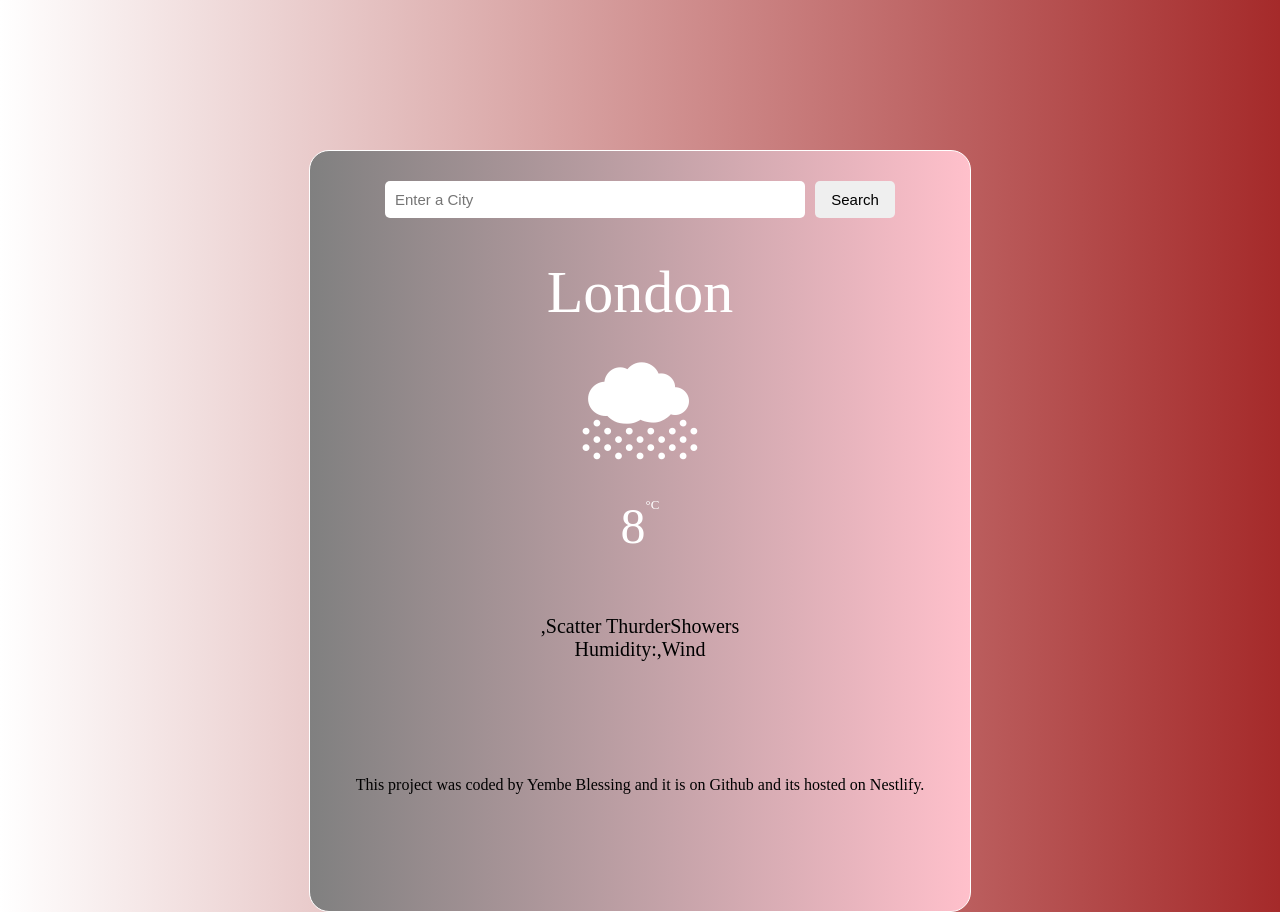
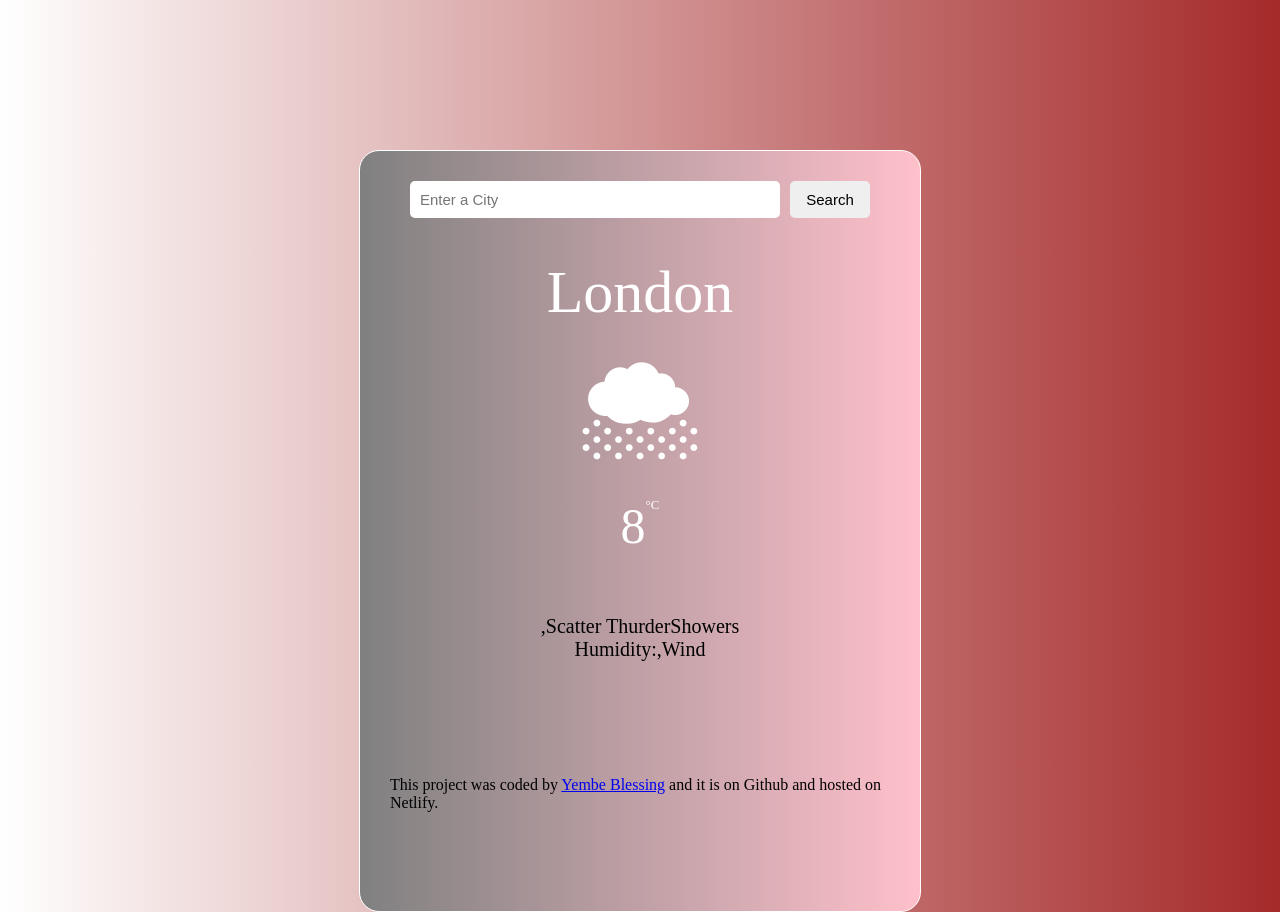
Before and after one commit to Blessing-bit-ui/My-weather-App-design, a plain HTML site: page index.html in a window 1280 px wide. Shown: the top 912 px of the page. Drawn offline with nearby package versions, Linux system fonts and the light colour scheme; a web font is replaced by a local one.

Commit message:
updated the css

```diff
--- a/app.css
+++ b/app.css
@@ -5,8 +5,8 @@ body{
 .container{
     background:linear-gradient(to right, grey, pink);
     justify-items: center;
-    min-width:400px;
-    max-width:600px;
+    min-width:300px;
+    max-width:500px;
     padding: 30px;
     height:700px;
     margin:150px auto;
@@ -19,7 +19,7 @@ body{
 }
 .inputCity{
     font-size:15px;
-    width:400px;
+    width:350px;
     padding:10px;
     border:none;
     border-radius:5px;
@@ -31,6 +31,7 @@ body{
     border-radius:5px;
 }
 .headers{
+    display:grid;
     justify-items: center;
     margin-top: 40px;
 }
--- a/index.html
+++ b/index.html
@@ -38,7 +38,7 @@
 </div>
 </main>
 <footer class="buttom">
-    This project was coded by Yembe Blessing and it is on Github and its hosted on Nestlify.
+    This project was coded by <a href="https://github.com/Blessing-bit-ui">Yembe Blessing</a> and it is on Github and hosted on Netlify.
 </footer>
 </div>
 <script src="app.js"></script>
```
